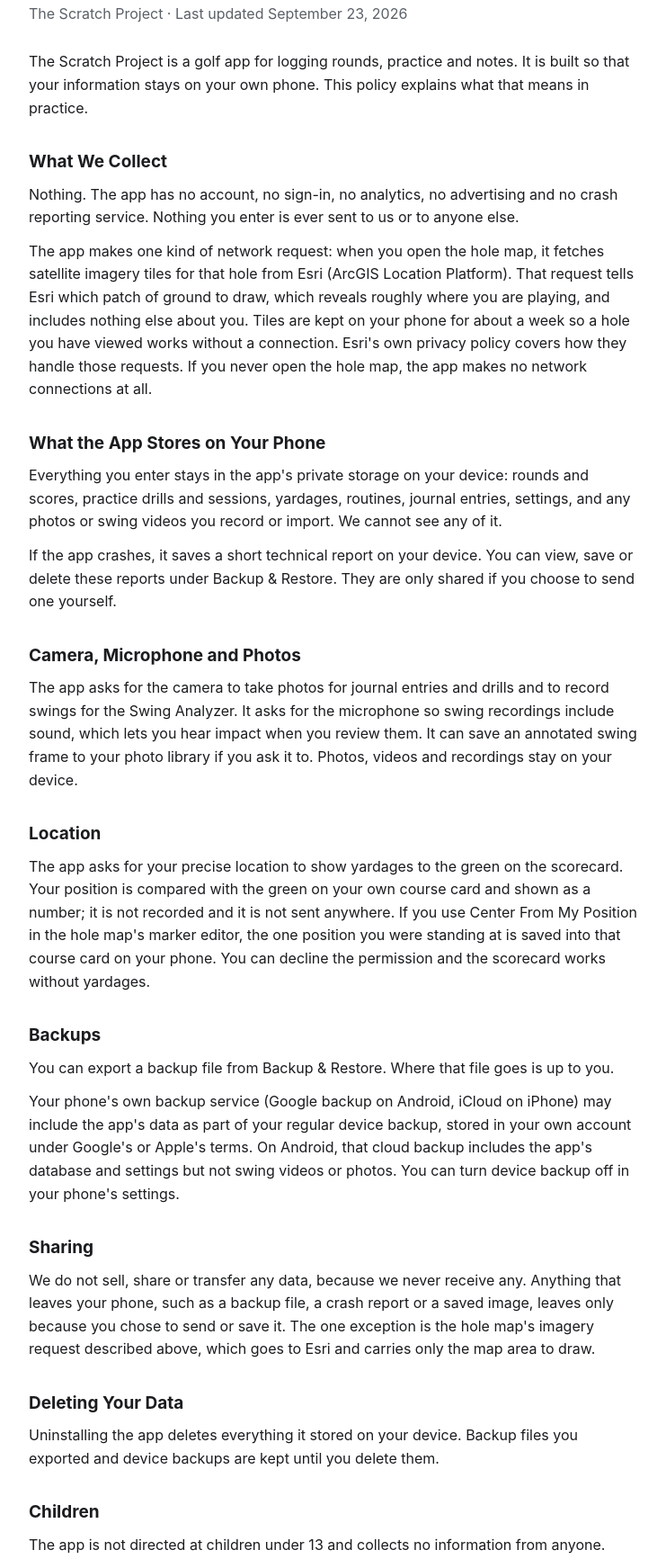
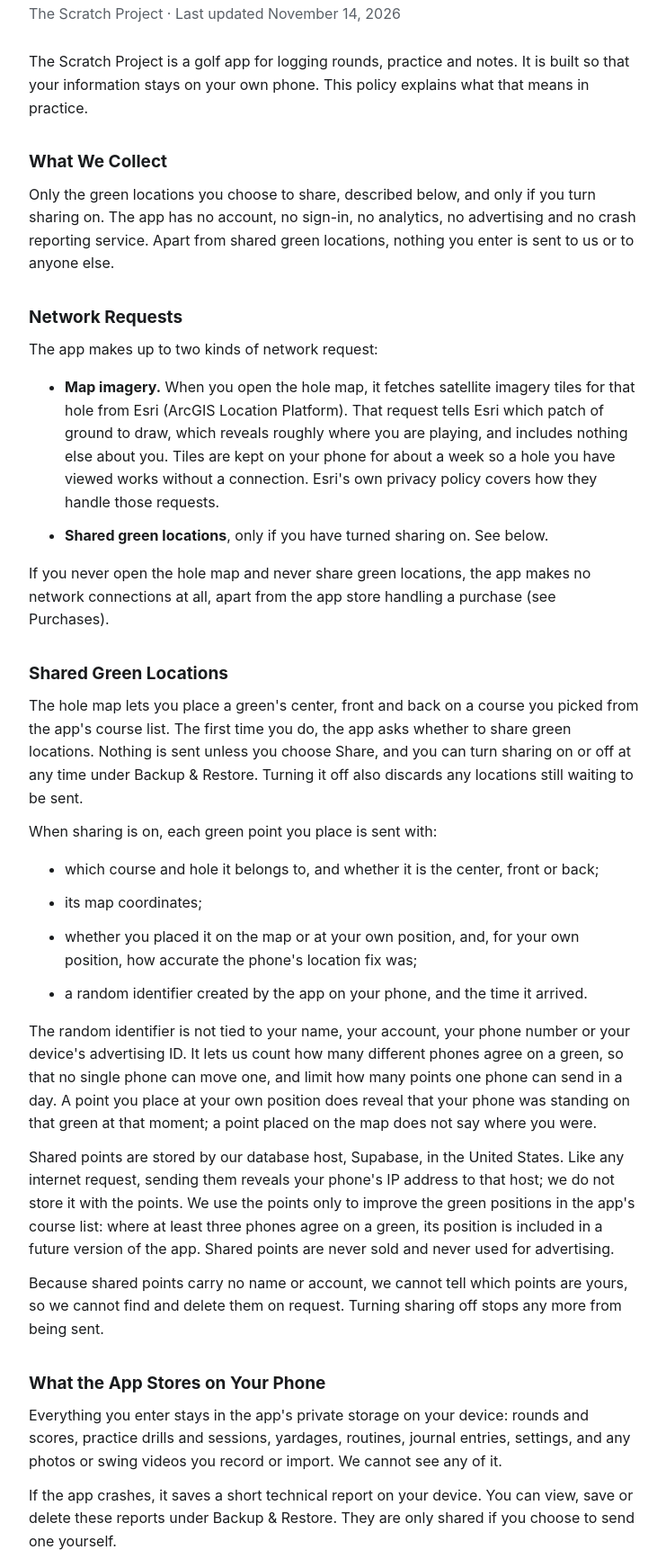
Before and after one commit to Bigbellyflop/the-scratch-project-privacy, a plain HTML site: page index.html in a window 1280 px wide. Shown: the part 86-1819 px from the top of the page at 90% size, without its empty margins (268-1009 px from the left). Drawn offline with Linux system fonts and the light colour scheme.

Commit message:
Privacy policy and support page: opt-in green sharing and purchases

```diff
--- a/index.html
+++ b/index.html
@@ -22,20 +22,54 @@
 <body>
 <main>
 <h1>Privacy Policy</h1>
-<p class="updated">The Scratch Project · Last updated September 23, 2026</p>
+<p class="updated">The Scratch Project · Last updated November 14, 2026</p>
 
 <p>The Scratch Project is a golf app for logging rounds, practice and notes. It is built so that
 your information stays on your own phone. This policy explains what that means in practice.</p>
 
 <h2>What We Collect</h2>
-<p>Nothing. The app has no account, no sign-in, no analytics, no advertising and no crash
-reporting service. Nothing you enter is ever sent to us or to anyone else.</p>
-<p>The app makes one kind of network request: when you open the hole map, it fetches satellite
-imagery tiles for that hole from Esri (ArcGIS Location Platform). That request tells Esri which
-patch of ground to draw, which reveals roughly where you are playing, and includes nothing else
-about you. Tiles are kept on your phone for about a week so a hole you have viewed works without
-a connection. Esri's own privacy policy covers how they handle those requests. If you never open
-the hole map, the app makes no network connections at all.</p>
+<p>Only the green locations you choose to share, described below, and only if you turn sharing
+on. The app has no account, no sign-in, no analytics, no advertising and no crash reporting
+service. Apart from shared green locations, nothing you enter is sent to us or to anyone else.</p>
+
+<h2>Network Requests</h2>
+<p>The app makes up to two kinds of network request:</p>
+<ul>
+<li><strong>Map imagery.</strong> When you open the hole map, it fetches satellite imagery tiles
+for that hole from Esri (ArcGIS Location Platform). That request tells Esri which patch of ground
+to draw, which reveals roughly where you are playing, and includes nothing else about you. Tiles
+are kept on your phone for about a week so a hole you have viewed works without a connection.
+Esri's own privacy policy covers how they handle those requests.</li>
+<li><strong>Shared green locations</strong>, only if you have turned sharing on. See below.</li>
+</ul>
+<p>If you never open the hole map and never share green locations, the app makes no network
+connections at all, apart from the app store handling a purchase (see Purchases).</p>
+
+<h2>Shared Green Locations</h2>
+<p>The hole map lets you place a green's center, front and back on a course you picked from the
+app's course list. The first time you do, the app asks whether to share green locations. Nothing
+is sent unless you choose Share, and you can turn sharing on or off at any time under
+Backup &amp; Restore. Turning it off also discards any locations still waiting to be sent.</p>
+<p>When sharing is on, each green point you place is sent with:</p>
+<ul>
+<li>which course and hole it belongs to, and whether it is the center, front or back;</li>
+<li>its map coordinates;</li>
+<li>whether you placed it on the map or at your own position, and, for your own position, how
+accurate the phone's location fix was;</li>
+<li>a random identifier created by the app on your phone, and the time it arrived.</li>
+</ul>
+<p>The random identifier is not tied to your name, your account, your phone number or your
+device's advertising ID. It lets us count how many different phones agree on a green, so that
+no single phone can move one, and limit how many points one phone can send in a day. A point you
+place at your own position does reveal that your phone was standing on that green at that
+moment; a point placed on the map does not say where you were.</p>
+<p>Shared points are stored by our database host, Supabase, in the United States. Like any
+internet request, sending them reveals your phone's IP address to that host; we do not store it
+with the points. We use the points only to improve the green positions in the app's course list:
+where at least three phones agree on a green, its position is included in a future version of
+the app. Shared points are never sold and never used for advertising.</p>
+<p>Because shared points carry no name or account, we cannot tell which points are yours, so we
+cannot find and delete them on request. Turning sharing off stops any more from being sent.</p>
 
 <h2>What the App Stores on Your Phone</h2>
 <p>Everything you enter stays in the app's private storage on your device: rounds and scores,
@@ -55,8 +89,14 @@ photo library if you ask it to. Photos, videos and recordings stay on your devic
 <p>The app asks for your precise location to show yardages to the green on the scorecard. Your
 position is compared with the green on your own course card and shown as a number; it is not
 recorded and it is not sent anywhere. If you use Center From My Position in the hole map's
-marker editor, the one position you were standing at is saved into that course card on your phone. You can decline the permission and the
-scorecard works without yardages.</p>
+marker editor, the one position you were standing at is saved into that course card on your
+phone, and, only if you share green locations, sent as described above. You can decline the
+permission and the scorecard works without yardages.</p>
+
+<h2>Purchases</h2>
+<p>Pro is a one-time purchase made through Google Play or the App Store. The store handles the
+payment under its own terms; the app only asks the store whether Pro is unlocked and keeps no
+record of the purchase itself. We never see your payment details.</p>
 
 <h2>Backups</h2>
 <p>You can export a backup file from Backup &amp; Restore. Where that file goes is up to you.</p>
@@ -66,17 +106,20 @@ Apple's terms. On Android, that cloud backup includes the app's database and set
 swing videos or photos. You can turn device backup off in your phone's settings.</p>
 
 <h2>Sharing</h2>
-<p>We do not sell, share or transfer any data, because we never receive any. Anything that
-leaves your phone, such as a backup file, a crash report or a saved image, leaves only because
-you chose to send or save it. The one exception is the hole map's imagery request described
+<p>We do not sell any data or use it for advertising. Anything that leaves your phone, such as a
+backup file, a crash report, a saved image or a shared green location, leaves only because you
+chose to send, save or share it. The one exception is the hole map's imagery request described
 above, which goes to Esri and carries only the map area to draw.</p>
 
 <h2>Deleting Your Data</h2>
 <p>Uninstalling the app deletes everything it stored on your device. Backup files you exported
-and device backups are kept until you delete them.</p>
+and device backups are kept until you delete them. Shared green locations stay in our database
+to keep improving the course list; they cannot be traced back to you.</p>
 
 <h2>Children</h2>
-<p>The app is not directed at children under 13 and collects no information from anyone.</p>
+<p>The app is not directed at children under 13 and does not knowingly collect information from
+them. The only information it can collect from anyone is the shared green locations described
+above, which carry no name or account.</p>
 
 <h2>Changes</h2>
 <p>If this policy changes, the new version will be posted on this page with a new date.</p>
```
Also changed, not shown: support.html (+2 -2 lines).
